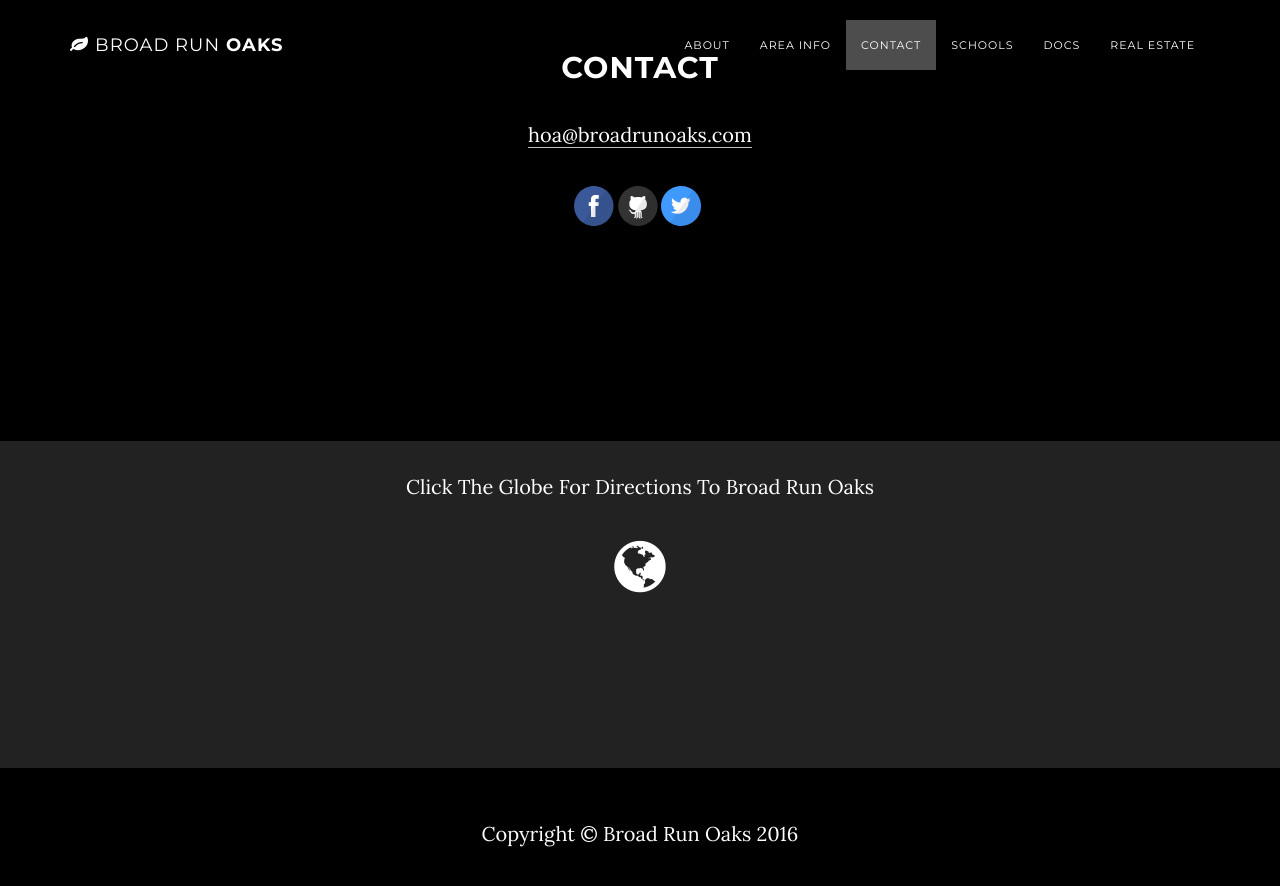
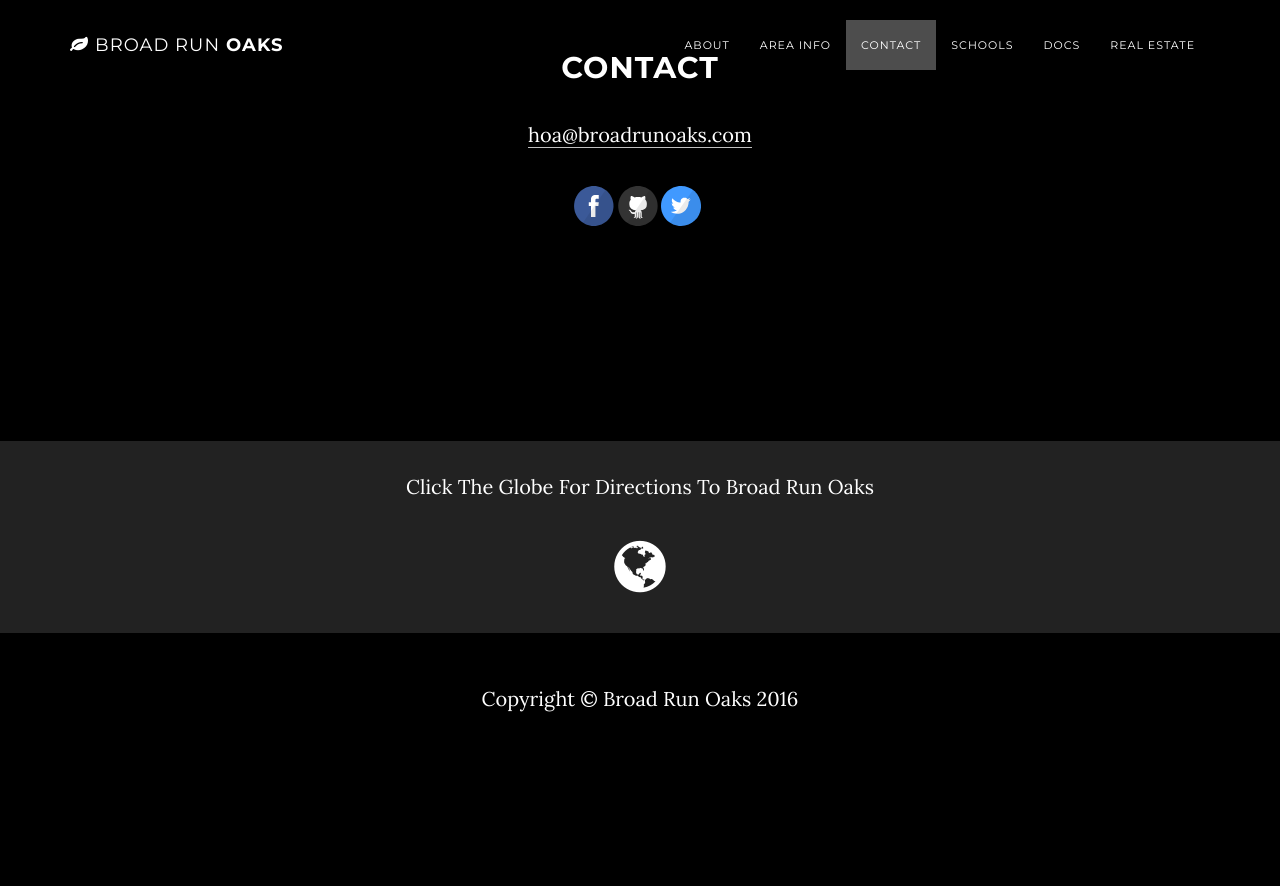
Before and after one commit to BroadRunOaks/broadrunoaks.github.io, a Jekyll site: the page built from index.html, in a window 1280 px wide and 900 px high, scrolled down 3912 px. Shown: the top 886 px of the window. Built offline with Jekyll 4.4.1, drawn with Linux system fonts in a browser that asks for light colours; Markdown is read by kramdown in place of the engine named in the settings; after the commit the page ends 4677 px from its top, so only the background shows below that.

Commit message:
Update map.html

```diff
--- a/_includes/map.html
+++ b/_includes/map.html
@@ -6,7 +6,7 @@
                 <p>Click The Globe For Directions To {{site.title}}</p>
                 <p onclick = "window.location='https://www.google.com/maps/place/Broad+Run+Oaks/@38.7782337,-77.6129419,15z/data=!3m1!4b1!4m2!3m1!1s0x89b666fce64b110d:0xc95e47d13e174b9e'">
                   <i class="fa fa-globe fa-3x"></i>
-                  <div id="map"></div>
+                  <!--<div id="map"></div>-->
                 </p>
             </div>
         </div>
```
